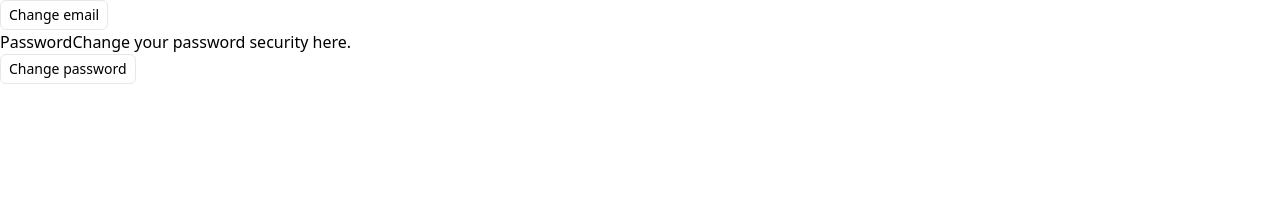
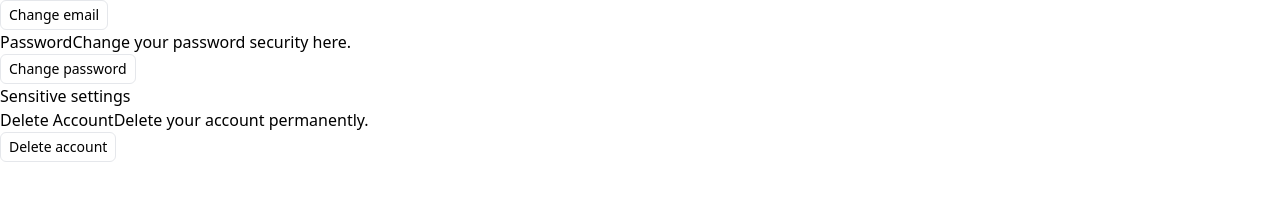
Before and after one commit to cnc2003/PersonalDocument-Project, a React (Vite) app in the folder frontend/: page /1/setting in a window 1280 px wide. Shown: the part 277-478 px from the top of the page. Built offline with nearby package versions, Linux system fonts and the light colour scheme; no server answers.

Commit message:
feat: Add account deletion option to SettingPage; clear local storage on sign out in NavBar

```diff
--- a/frontend/src/component/NavBar.jsx
+++ b/frontend/src/component/NavBar.jsx
@@ -60,6 +60,7 @@ const NavBar = () => {
   };
 
   const handlerSignout = () => {
+    localStorage.clear();
     navigate("/signin");
   }
 
@@ -73,9 +74,9 @@ const NavBar = () => {
     >
       <div name="nav" className="flex flex-col gap-1">
         <div className="user-info mx-[8px] pt-2 flex gap-2 items-center">
-          <div className={`flex pl-[6px] pr-[8px] py-[4px] justify-center ${isExpanded ? '' : 'px-[4px]'} hover:bg-neutral-500 hover:bg-opacity-10 hover:cursor-pointer rounded-lg`} onClick={() => handleSettingClick()}>
-            <div className={`bg-neutral-300 rounded-xl size-10 mr-[8px] flex items-center justify-center ${isExpanded ? "" : "mr-0"}`}>
-              <img src="/public/userface.svg" className="size-8"/>
+          <div className={`flex pl-[6px] pr-[8px] py-[4px] justify-center ${isExpanded ? '' : 'px-[4px]'} group hover:bg-neutral-500 hover:bg-opacity-10 hover:cursor-pointer rounded-lg`} onClick={() => handleSettingClick()}>
+            <div className={` bg-neutral-300 rounded-xl size-10 mr-[8px] flex items-center justify-center ${isExpanded ? "" : "mr-0"}`}>
+              <img src="/public/userface.svg" className="size-8 group-hover:rotate-45 transition duration-300 ease-out"/>
             </div>
             <div className={`${isExpanded ? "" : "hidden"}`}>
               <p className="mb-0 text-sm font-semibold">{username}</p>
--- a/frontend/src/page/SettingPage.jsx
+++ b/frontend/src/page/SettingPage.jsx
@@ -89,6 +89,27 @@ const SettingPage = () => {
                 </button>
               </div>
             </div>
+
+            <div className="pt-4 flex flex-col">
+              <div className="border-b-[1px] pb-3 mb-4 font-bold text-lg">
+                Sensitive settings
+              </div>
+
+              <div className="flex flex-row items-center justify-between mb-4 text-red-600">
+                <div className="flex flex-col">
+                  <span className="font-semibold">Delete Account</span>
+                  <span className="text-sm ">
+                    Delete your account permanently.
+                  </span>
+                </div>
+                <button
+                  className="setbtn bg-red-300 hover:bg-red-400"
+                  onClick={() => setActiveTab("delete_account")}
+                >
+                  Delete account
+                </button>
+              </div>
+            </div>
           </div>
         </section>
 
```
